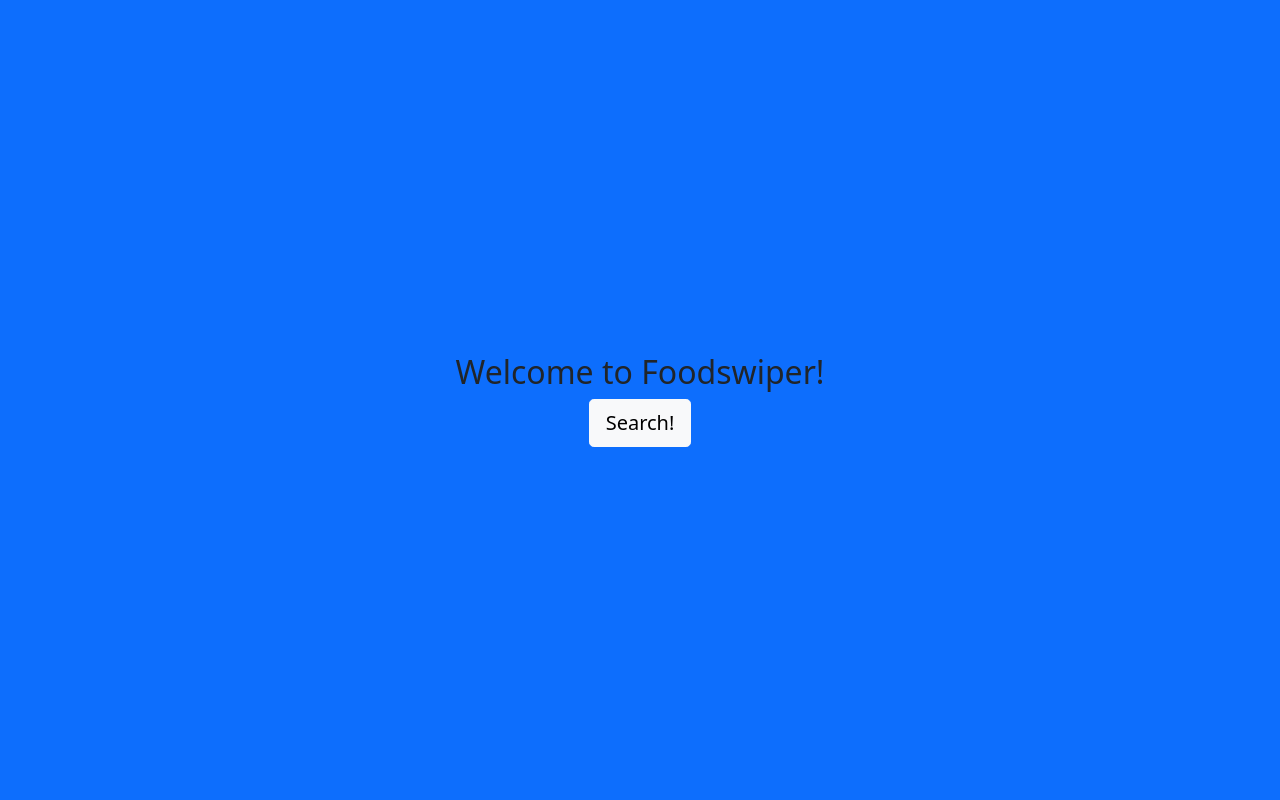
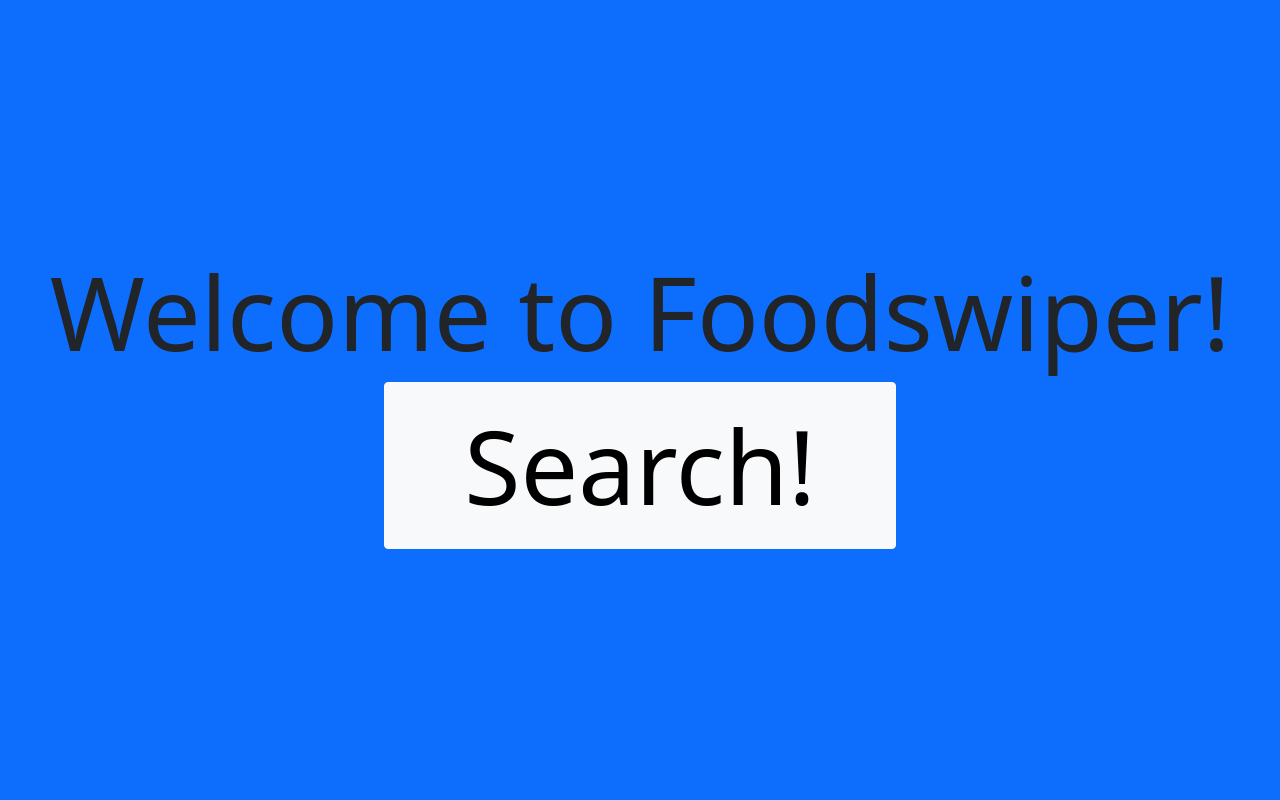
Before and after one commit to maarten0912/RecipeDB, a Flask app: page / in a window 1280 px wide. Run offline with Flask 2, Linux system fonts and the light colour scheme.

Commit message:
moi index

```diff
--- a/templates/index.html
+++ b/templates/index.html
@@ -8,12 +8,12 @@
 </head>
 <body style="height: 100%">
 	<div class="d-flex flex-column h-100 align-items-center justify-content-center bg-primary">
-		<div><h2>Welcome to Foodswiper!</h2></div>
-		<div>
+		<div style="width: 100%" class="text-center"><h1 style="font-size:8vw">Welcome to Foodswiper!</h1></div>
+		<div style="width: 100%" class="text-center">
     	<form action="/swipe" method="POST">
         	<input style="display: none" type="text" name="ids" value="">
         	<input style="display: none" type="text" name="swipes" value="">
-        	<button type="submit" class="btn btn-light btn-lg">Search!</button>
+        	<button type="submit" class="btn btn-light" style="width: 40%; font-size:8vw">Search!</button>
     	</form>
     	</div>
 	<div class="container-fluid">
```
